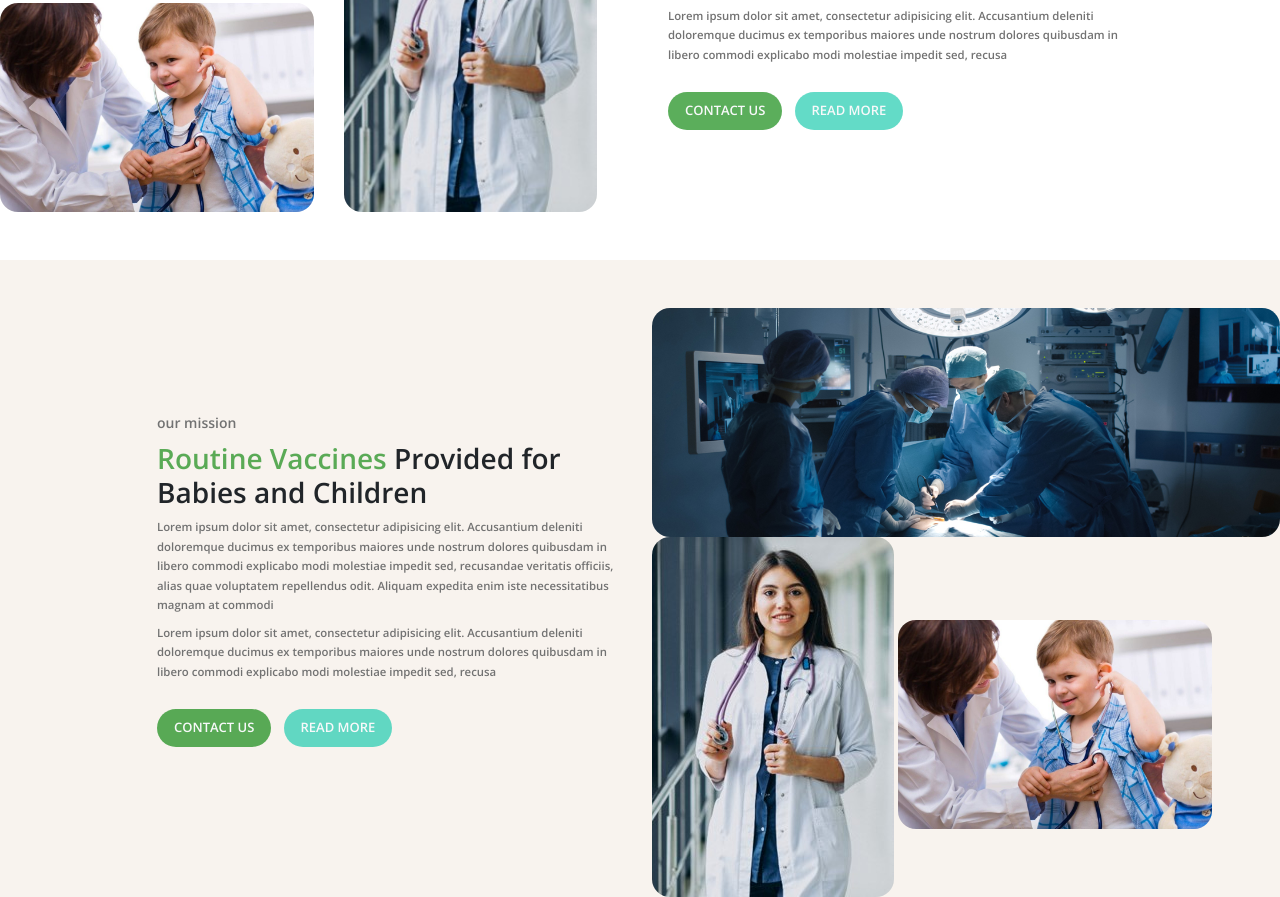
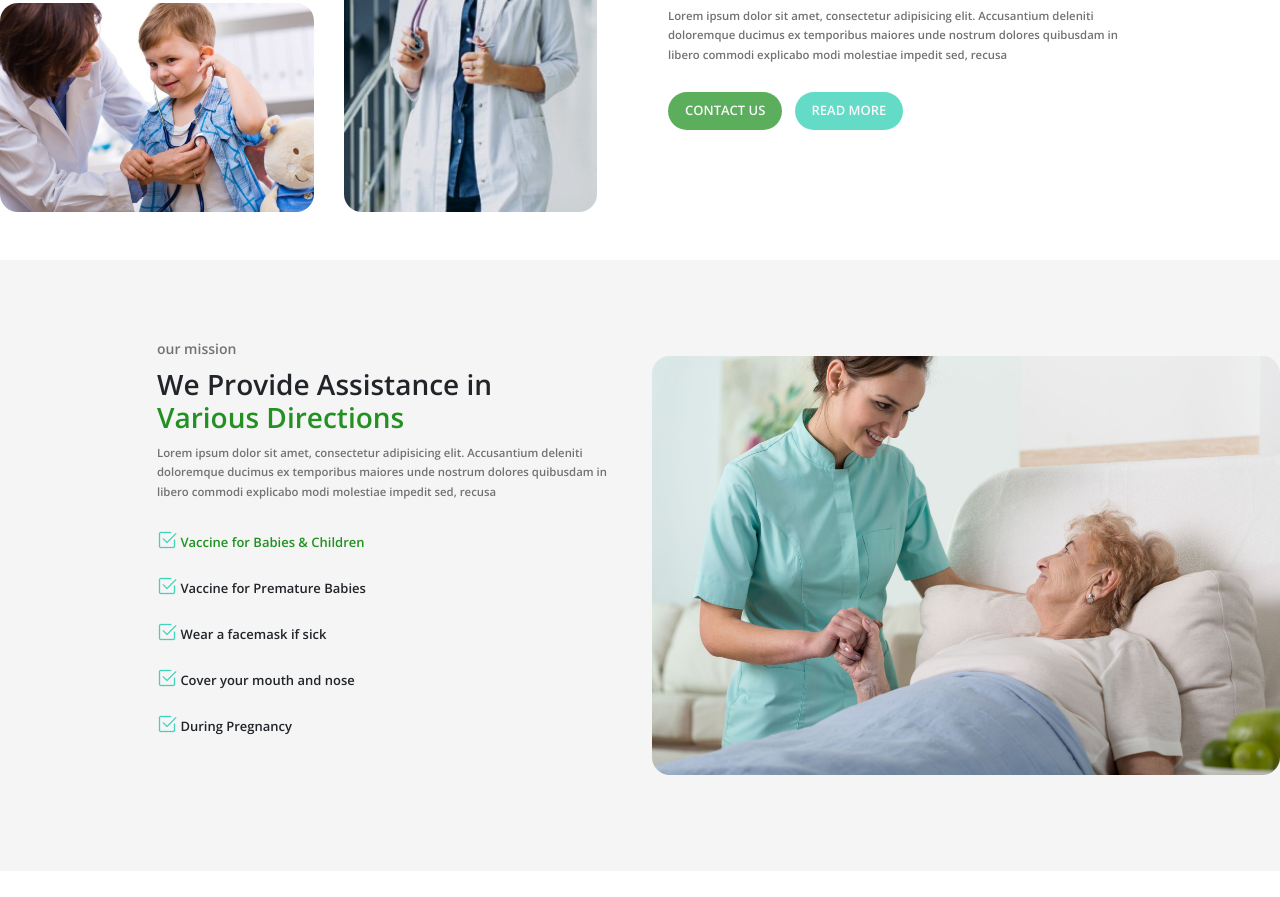
Before and after one commit to ibrahim6755/i-health-medical, a plain HTML site: page index.html in a window 1280 px wide. Shown: the part 865-1762 px from the top of the page. After the commit the page ends 1736 px from the top, so only its background shows below. Drawn offline with nearby package versions, Linux system fonts and the light colour scheme.

Commit message:
our mission section

```diff
--- a/index.html
+++ b/index.html
@@ -115,27 +115,47 @@
         </section><!-- /.about-us-wrapper -->
 
 
-        <section class="our-mission-wrapper bg-beige">
-          <div class="row mt-5">
+        <section class="our-mission-wrapper pb-5 bg-beige">
+          <div class="row mt-5 pb-5 pt-5">
             <div class="col-md-6 d-flex align-items-center justify-content-end">
               <div class="desc-sec w-75">
                 <p class="card-text mb-1"><small class="grey font">our mission</small></p>
-                <h3 class="text-dark text-start mt-2 font"><span class="text-col font">Routine Vaccines</span> Provided for Babies and Children <br></h3>
-                <p class="card-text mb-1 small-font"><small class="grey font">Lorem ipsum dolor sit amet, consectetur adipisicing elit. Accusantium deleniti doloremque ducimus ex temporibus maiores unde nostrum dolores quibusdam in libero commodi explicabo modi molestiae impedit sed, recusandae veritatis officiis, alias quae voluptatem repellendus odit. Aliquam expedita enim iste necessitatibus magnam at commodi</small></p>
+                <h3 class="text-dark text-start mt-2 font">We Provide Assistance in <br> <span class="text-col font">Various Directions</span></h3>
                 <p class="card-text mb-1 small-font mt-2"><small class="grey font">Lorem ipsum dolor sit amet, consectetur adipisicing elit. Accusantium deleniti doloremque ducimus ex temporibus maiores unde nostrum dolores quibusdam in libero commodi explicabo modi molestiae impedit sed, recusa</small></p>
-                <button type="button" class="btn background btn-lg text-uppercase rounded-pill font text-light small-font me-2 mt-4">contact us</button>
-                <button type="button" class="btn main-color btn-lg text-start text-uppercase rounded-pill font text-light small-font me-2 mt-4">read more</button>
+                <div class="list-group w-50 mt-3 ">
+                  <label class="list-group-item border-0 px-0 font small-font bg-transparent">
+                    <i class="bi bi-check2-square text-blue fs-5"></i>
+                    <span class="text-col">Vaccine for Babies & Children</span>
+                  </label>
+                  <label class="list-group-item border-0 px-0  font small-font bg-transparent">
+                    <i class="bi bi-check2-square text-blue fs-5"></i>
+                    Vaccine for Premature Babies
+                  </label>
+                  <label class="list-group-item border-0 px-0  font small-font bg-transparent">
+                    <i class="bi bi-check2-square text-blue fs-5"></i>
+                    Wear a facemask if sick
+                  </label>
+                  <label class="list-group-item border-0 px-0  font small-font bg-transparent">
+                    <i class="bi bi-check2-square text-blue fs-5"></i>
+                    Cover your mouth and nose
+                  </label>
+                  <label class="list-group-item border-0 px-0  font small-font bg-transparent">
+                    <i class="bi bi-check2-square text-blue fs-5"></i>
+                    During Pregnancy
+                  </label>
+                </div>
               </div><!-- /.desc-sec -->
           </div><!-- /.col-md-6 -->
             <div class="col-md-6">
               <div class="img-sec">
-                <img class="main w-100 border-radius mt-5 " src="./img/doc-1.jpg" alt="">
-                <img class="overtop h-75 border-radius" src="./img/lady-doctor-img.jpg" alt="">
-                <img class="w-50 border-radius mt-3 me-3" src="./img/child-img.jpg" alt="">
+                <img class="main w-100 border-radius mt-5 " src="./img/mission pic.jpg" alt="">
+
               </div><!-- /.img-sec -->
             </div><!-- /.col-md-6 -->
           </div><!-- /.row -->
         </section><!-- /.our-mission-wrapper -->
+
+
     </main><!-- /.main -->
     <footer class="footer">
 
--- a/styles.css
+++ b/styles.css
@@ -8,19 +8,25 @@
 font-family: 'Open Sans', sans-serif;
 }
 .text-col{
-    color:rgb(4, 131, 4, 0.651);
+    color:rgba(4, 131, 4, 0.877);
 }
 .background{
     background-color:rgba(4, 131, 4, 0.651);
+}
+.bg-transparent{
+background-color: transparent;
 }
 .bg-grey{
     background-color: rgb(234, 238, 238);
 }
 .bg-blue{
-    background-color: rgba(34, 204, 176, 0.705);
+    background-color: rgba(34, 204, 176, 0.849);
+}
+.text-blue{
+    color: rgba(34, 204, 176, 0.8495);
 }
 .bg-beige{
-    background-color: rgb(248, 243, 238);
+    background-color: rgb(245, 245, 245);
 }
 .grey{
     color: rgb(114, 114, 114);
```
Also changed, not shown: img/mission pic.jpg (added), 1 other file.
